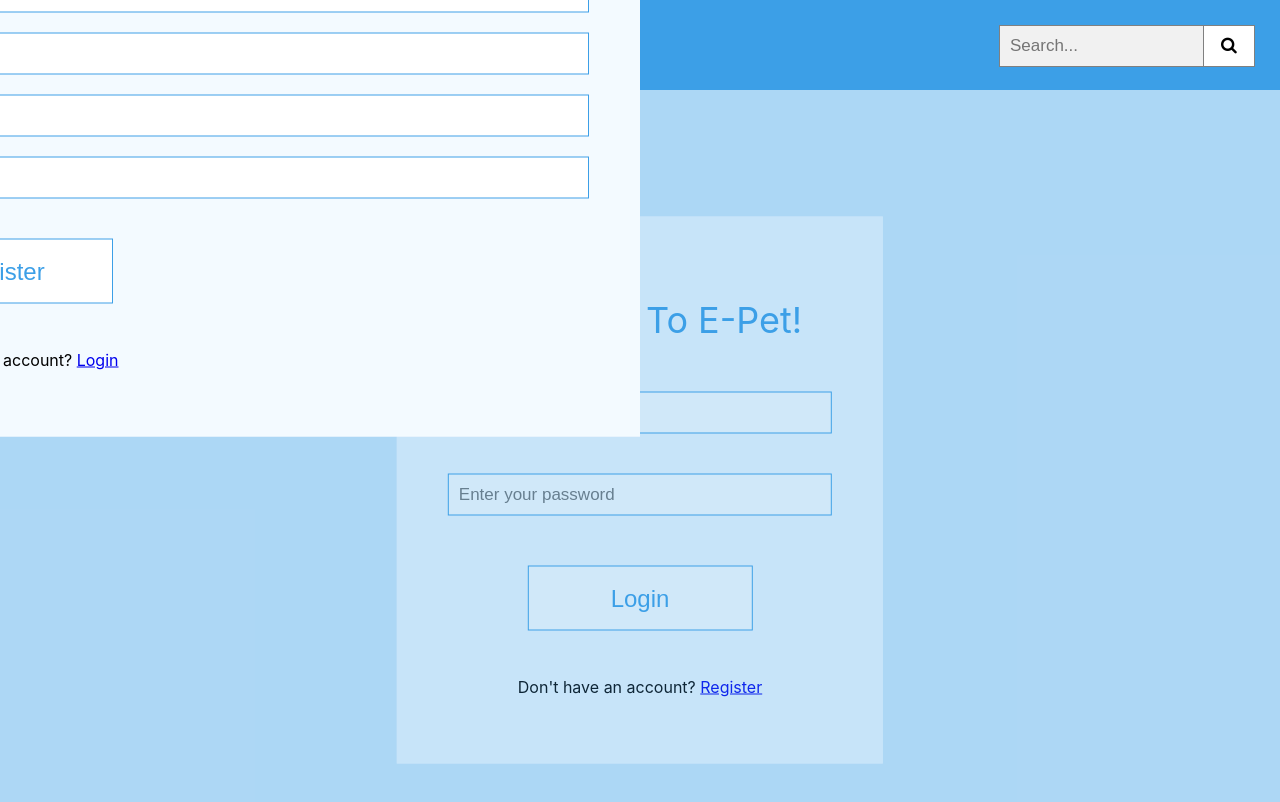
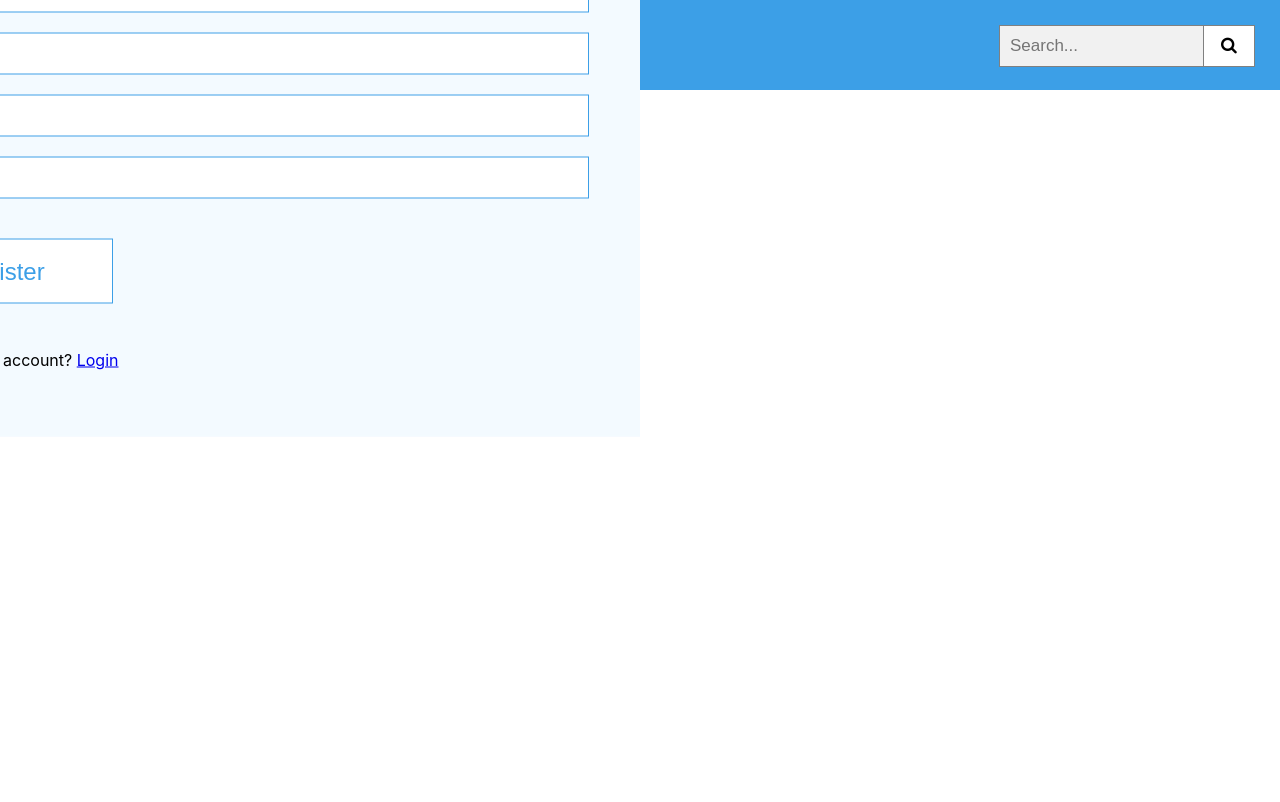
Before and after one commit to kaanmertkoc/e-pet, a React (Create React App) app in the folder frontend/: page /register in a window 1280 px wide. Shown: the top 802 px of the page. Built offline with nearby package versions, Linux system fonts and the light colour scheme.

Commit message:
Cengo fixed very important thing

```diff
--- a/frontend/src/App.js
+++ b/frontend/src/App.js
@@ -1,4 +1,4 @@
-import { BrowserRouter as Router, Route } from 'react-router-dom';
+import { BrowserRouter as Router, Route, Switch } from 'react-router-dom';
 import LandingPageScreen from '../src/Screens/LandingPageScreen';
 import RegisterScreen from '../src/Screens/RegisterScreen';
 import Header from './Components/Header';
@@ -7,11 +7,10 @@ function App() {
   return (
     <Router>
       <Header />
-      <Route path="/" component={LandingPageScreen} />
-
-      <Route path="/register" component={RegisterScreen} />
-
-
+      <Switch>
+        <Route path="/" exact component={LandingPageScreen} />
+        <Route path="/register" exact component={RegisterScreen} />
+      </Switch>
     </Router>
   );
 }
--- a/frontend/src/Screens/RegisterScreen.js
+++ b/frontend/src/Screens/RegisterScreen.js
@@ -24,7 +24,6 @@ const RegisterScreen = () => {
   };
 
   return (
-    <div className="register-page-container">
     <div className="register-form">
       <div className="register-container">
         <h6>Welcome To E-Pet!</h6>
@@ -66,8 +65,9 @@ const RegisterScreen = () => {
         <Button onClick={submitHandler} type="submit">
           <h5 className="button-text">Register</h5>
         </Button>
-          <p>Do you have an account? <Link to="/">Login</Link></p>
-        </div>
+        <p>
+          Do you have an account? <Link to="/">Login</Link>
+        </p>
       </div>
     </div>
   );
--- a/frontend/src/Styles/RegisterPage.css
+++ b/frontend/src/Styles/RegisterPage.css
@@ -1,5 +1,4 @@
 .register-page-container {
-  position: absolute;
   width: 100%;
   height: 100%;
   background: rgba(60, 159, 231, 0.24);
```
Also changed, not shown: frontend/src/Screens/LandingPageScreen.js (+5 -2 lines). Lines whose indentation alone changed are shown as unchanged.
